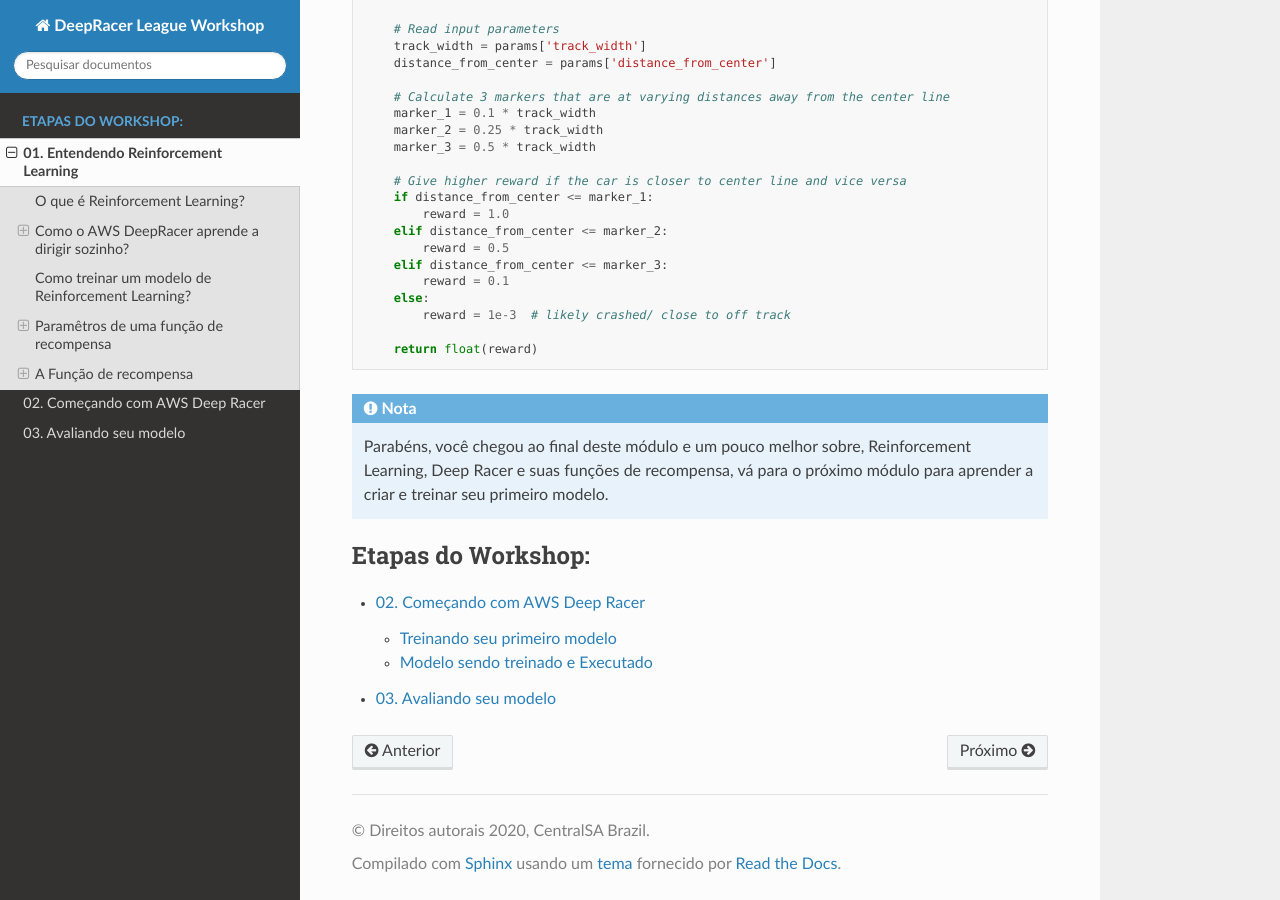
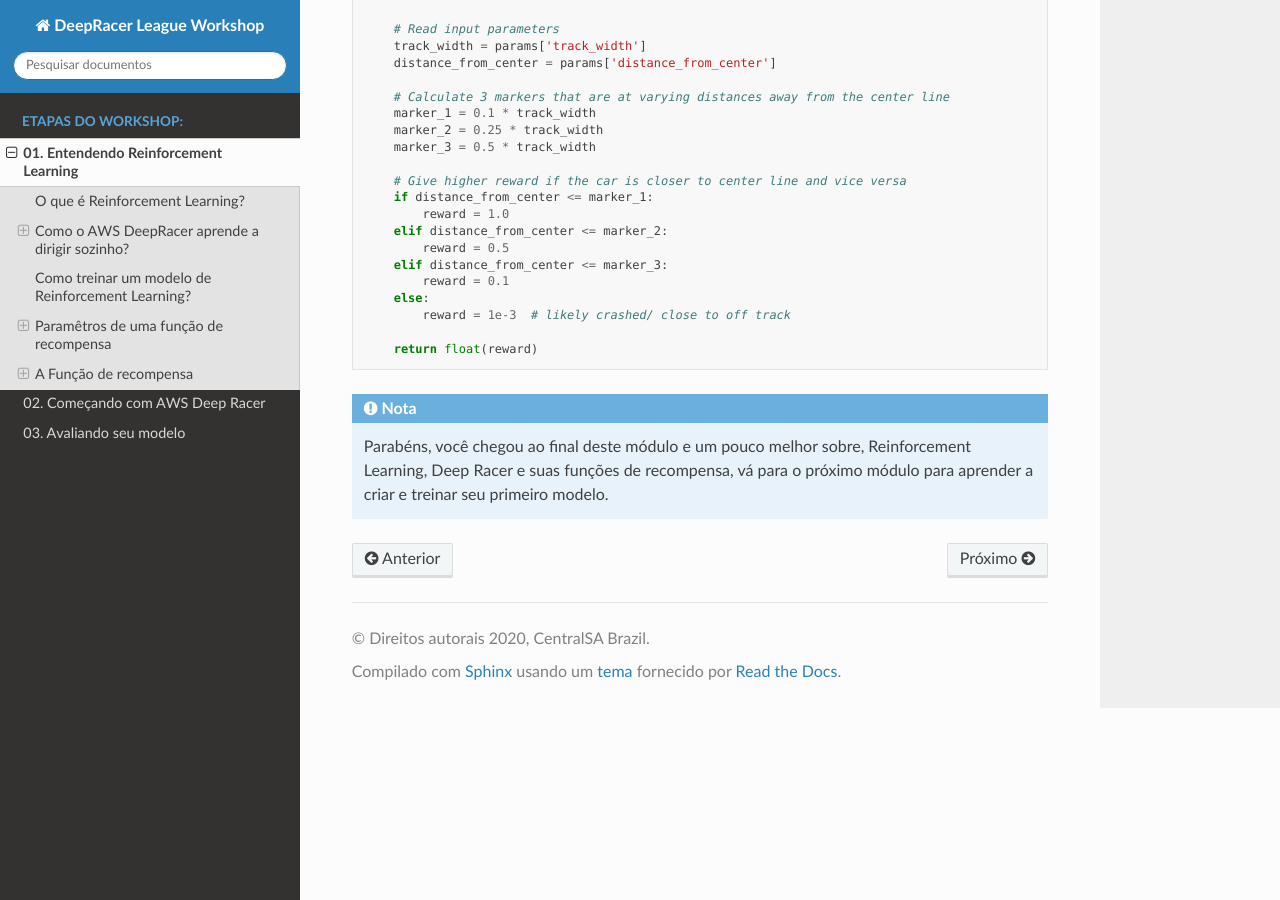
Before and after one commit to BRCentralSA/deep-racer-league-workshop, a Sphinx documentation site: the page built from docs/reinforcement_learning.rst, in a window 1280 px wide and 900 px high, scrolled down 12728 px. Built offline with Sphinx 7.4.7 and the Read the Docs theme 2.0.0, drawn with Linux system fonts in a browser that asks for light colours.

Commit message:
fix: TOC tree in rst files

```diff
--- a/docs/index.rst
+++ b/docs/index.rst
@@ -31,7 +31,6 @@
 
 .. toctree::
    :caption: Etapas do Workshop:
-   :maxdepth: 2
 
    reinforcement_learning
    deep_racer_model
--- a/docs/reinforcement_learning.rst
+++ b/docs/reinforcement_learning.rst
@@ -211,10 +211,3 @@
         return float(reward)
 
 .. note:: Parabéns, você chegou ao final deste módulo e um pouco melhor sobre, Reinforcement Learning, Deep Racer e suas funções de recompensa, vá para o próximo módulo para aprender a criar e treinar seu primeiro modelo.
-
-.. toctree::
-   :caption: Etapas do Workshop:
-   :maxdepth: 2
-
-   deep_racer_model
-   evaluate_model
```
Also changed, not shown: docs/deep_racer_model.rst (+0 -7 lines).
